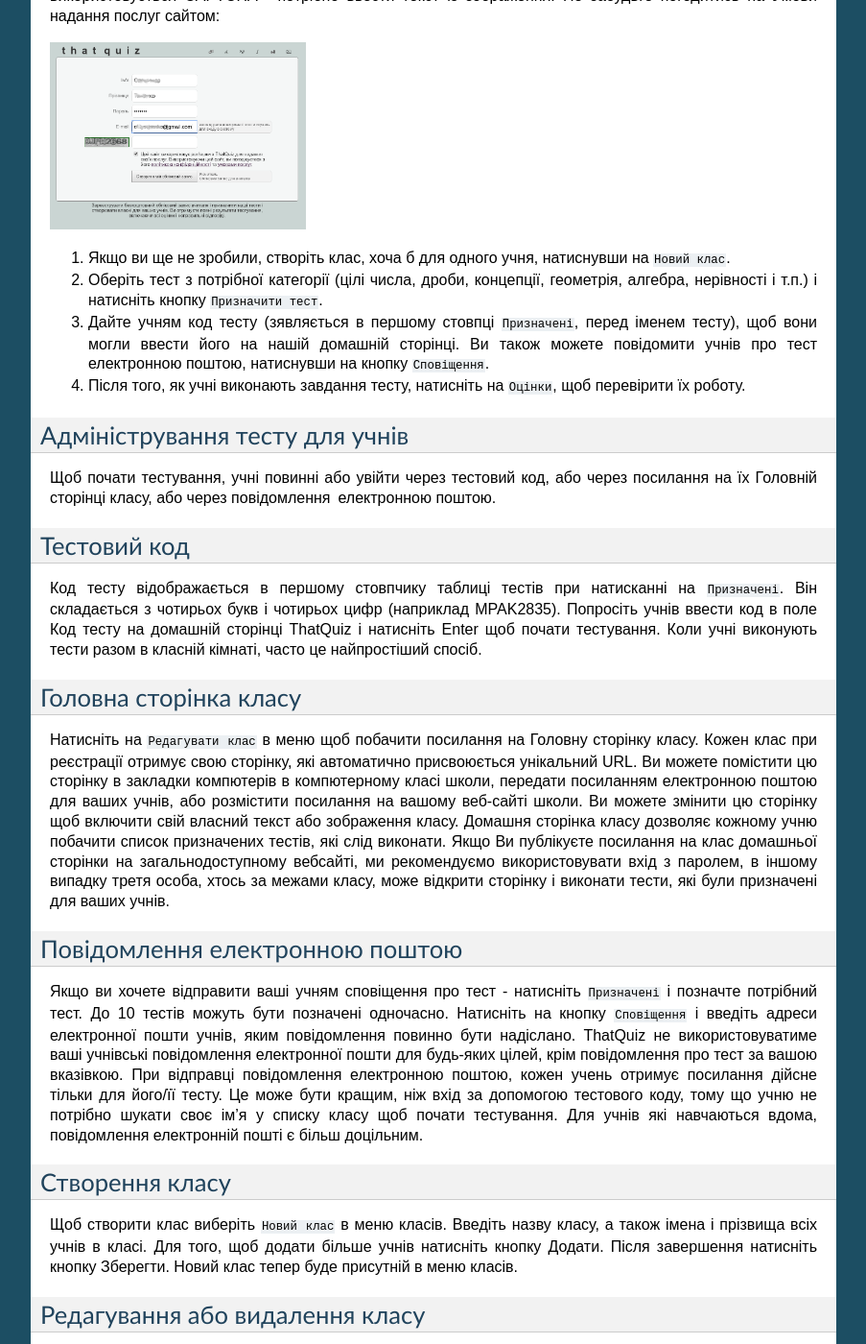
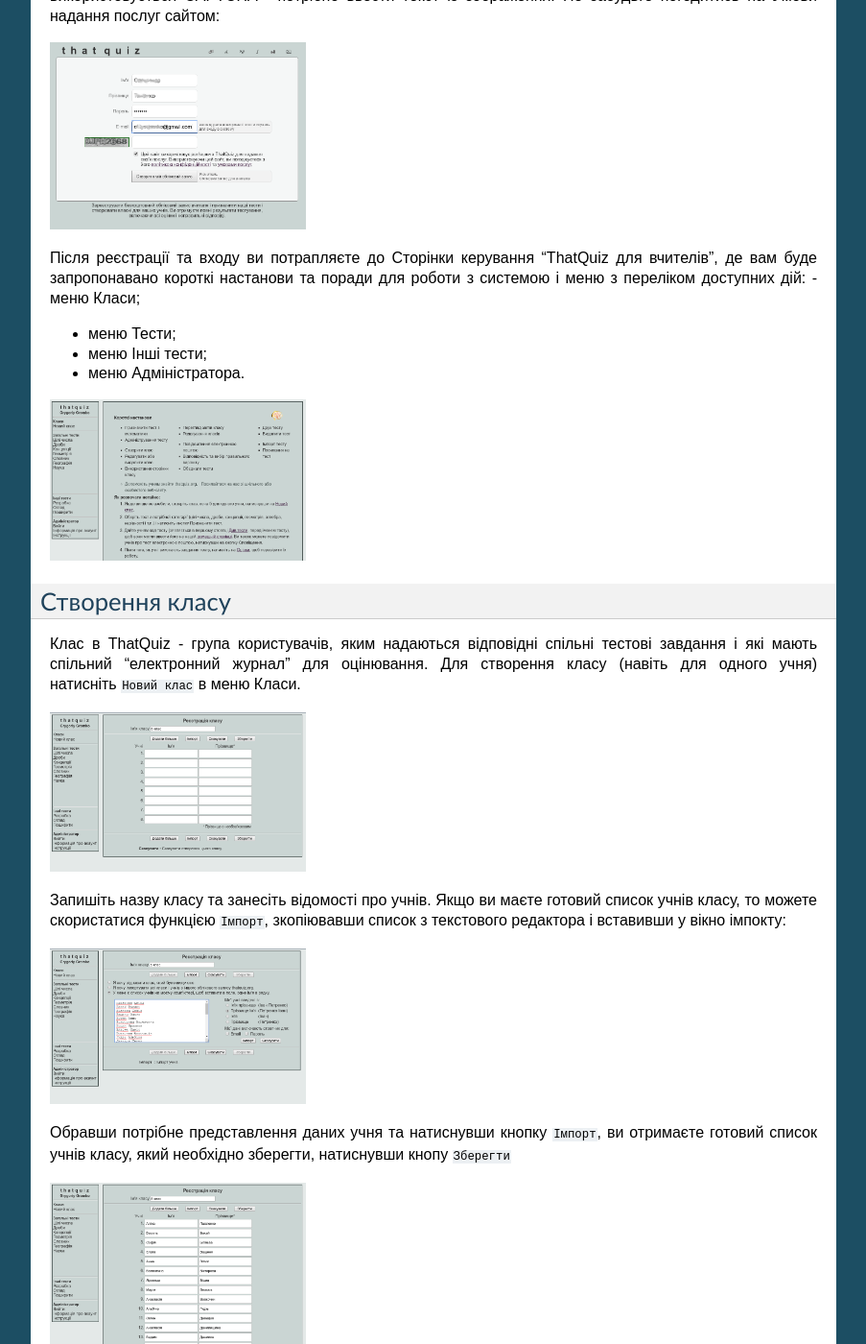
Before and after one commit to Gromko/ThatQuizUA, a Sphinx documentation site: the page built from docs/usage.rst, in a window 1280 px wide and 1400 px high, scrolled down 1174 px. Shown: the whole window at 96% size, without its empty margins (198-1101 px from the left). Built offline with Sphinx 7.4.7, drawn with Linux system fonts in a browser that asks for light colours; some of the changed text lies outside the part shown.

Commit message:
Update usage.rst

```diff
--- a/docs/usage.rst
+++ b/docs/usage.rst
@@ -42,8 +42,44 @@ ThatQuiz дає змогу працювати без жодної реєстра
 .. image:: tq5.png
    :width: 200pt
 
+Після реєстрації та входу ви потрапляєте до Сторінки керування "ThatQuiz для вчителів", де вам буде запропонавано короткі настанови та поради для роботи з системою і меню з переліком доступних дій:
+- меню Класи;
 
-#. Якщо ви ще не зробили, створіть клас, хоча б для одного учня, натиснувши на ``Новий клас``.
+- меню Тести;
+
+- меню Інші тести;
+
+- меню Адміністратора.
+
+
+.. image:: tq6.png
+   :width: 200pt
+
+
+Створення класу
+---------------
+Клас в ThatQuiz - група користувачів, яким надаються відповідні спільні тестові завдання і які мають спільний "електронний журнал" для оцінювання. Для створення класу (навіть для одного учня) натисніть ``Новий клас`` в меню Класи.
+
+
+.. image:: tq8.png
+   :width: 200pt
+
+Запишіть назву класу та занесіть відомості про учнів. Якщо ви маєте готовий список учнів класу, то можете скористатися функцією ``Імпорт``, зкопіювавши список з текстового редактора і вставивши у вікно імпокту:
+
+.. image:: tq9.png
+   :width: 200pt
+
+Обравши потрібне представлення даних учня та натиснувши кнопку ``Імпорт``, ви отримаєте готовий список учнів класу, який необхідно зберегти, натиснувши кнопу ``Зберегти``
+
+
+.. image:: tq10.png
+   :width: 200pt
+
+Звичайно, ви можете створити список і "вручну", записавши небхідні відомості про учнів.
+Ви завжди можете додати учня до списку, скориставшись кнопкою ``Додати більше``. Для вилучення учні зі списку необхідно видалити всі дані про нього, залишивши порожній рядок, після збереження списку, цей рядок буде вилучено.
+
+
+
 #. Оберіть тест з потрібної категорії (цілі числа, дроби, концепції, геометрія, алгебра, нерівності і т.п.) і натисніть кнопку ``Призначити тест``.
 #. Дайте учням код тесту (зявляється в першому стовпці ``Призначені``, перед іменем тесту), щоб вони могли ввести його на нашій домашній сторінці. Ви також можете повідомити учнів про тест електронною поштою, натиснувши на кнопку ``Сповіщення``.
 #. Після того, як учні виконають завдання тесту, натисніть на ``Оцінки``, щоб перевірити їх роботу.
```
